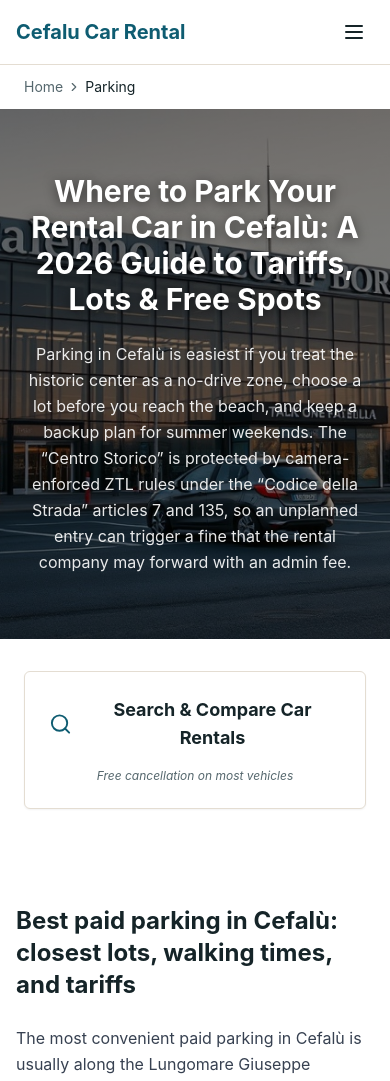
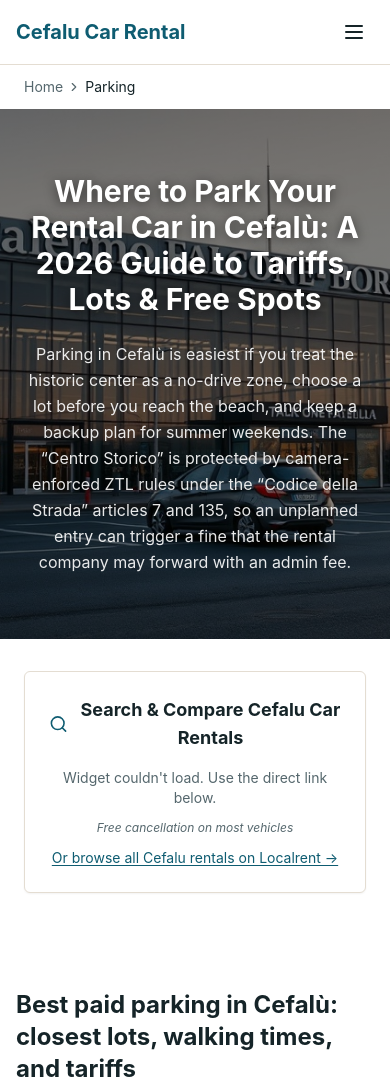
Before and after one commit to LeadGate/cefalu-car-rental, a React (Vite) app: page /parking-in-cefalu in a window 390 px wide. Shown: the top 1081 px of the page. Built offline with nearby package versions, Linux system fonts and the light colour scheme; the HTML template or start-up script is replaced by a standard one.

Commit message:
fix(widget): mobile resilience pattern (idle-defer + fallback link + omit empty city)
Per memory feedback_widget_mobile_resilience.md (2026-05-08 fleet-wide patch)

```diff
--- a/index.html
+++ b/index.html
@@ -2,6 +2,8 @@
 <html lang="en">
   <head>
     <meta charset="UTF-8" />
+    <link rel="preconnect" href="https://tpembd.com" />
+    <link rel="preconnect" href="https://static.localrent.com" />
     <meta name="viewport" content="width=device-width, initial-scale=1.0" />
     <link rel="icon" href="/favicon.ico" sizes="48x48" />
     <link rel="icon" href="/favicon.svg" type="image/svg+xml" />
--- a/src/components/AffiliateWidget.tsx
+++ b/src/components/AffiliateWidget.tsx
@@ -1,21 +1,54 @@
-import { useEffect, useRef } from "react";
+import { useEffect, useRef, useState } from "react";
 import { Search } from "lucide-react";
 
+// Mobile-resilience pattern (memory: feedback_widget_mobile_resilience.md, 2026-05-08)
+// - requestIdleCallback defer (LCP/CLS budget)
+// - omit `&city=` when target city is not in Localrent widget API catalog
+//   (empty value → mobile picker; affiliate dashboard sample omits the key)
+// - visible fallback link to www.localrent.com for Telegram WebView / Safari ITP
+//   environments that block tpembd.com
+// - 8s descendant-count failure detector (widget renders via <div>+<a> only,
+//   so iframe/input/button/form selectors do NOT work)
 const WIDGET_SRC =
-  "https://tpembd.com/content?trs=517071&shmarker=713621.cefalu&powered_by=true&country=13&city=&lang=en&width=100&background=transparent&logo=false&header=false&gearbox=false&cars=false&border=false&footer=false&campaign_id=87&promo_id=4322";
+  "https://tpembd.com/content?trs=517071&shmarker=713621.cefalu&powered_by=true&country=13&lang=en&width=100&background=transparent&logo=false&header=false&gearbox=false&cars=false&border=false&footer=false&campaign_id=87&promo_id=4322";
+
+const FALLBACK_URL = "https://www.localrent.com/en/italy/cefalu/?marker=713621.cefalu";
+const FALLBACK_LABEL = "Or browse all Cefalu rentals on Localrent →";
 
 const AffiliateWidget = () => {
   const containerRef = useRef<HTMLDivElement>(null);
+  const [scriptFailed, setScriptFailed] = useState(false);
 
   useEffect(() => {
-    if (!containerRef.current) return;
-    if (containerRef.current.querySelector("script")) return;
+    if (typeof window === "undefined") return;
+    const node = containerRef.current;
+    if (!node) return;
+    if (node.querySelector("script")) return;
 
-    const script = document.createElement("script");
-    script.async = true;
-    script.src = WIDGET_SRC;
-    script.charset = "utf-8";
-    containerRef.current.appendChild(script);
+    const load = () => {
+      if (!containerRef.current) return;
+      const script = document.createElement("script");
+      script.async = true;
+      script.src = WIDGET_SRC;
+      script.charset = "utf-8";
+      script.onerror = () => setScriptFailed(true);
+      containerRef.current.appendChild(script);
+      window.setTimeout(() => {
+        if (!containerRef.current) return;
+        if (containerRef.current.querySelectorAll("*").length < 6) {
+          setScriptFailed(true);
+        }
+      }, 8000);
+    };
+
+    const w = window as Window & {
+      requestIdleCallback?: (cb: () => void, opts?: { timeout: number }) => number;
+    };
+    if (typeof w.requestIdleCallback === "function") {
+      w.requestIdleCallback(load, { timeout: 2000 });
+    } else {
+      window.setTimeout(load, 1500);
+    }
   }, []);
 
   return (
@@ -24,11 +57,29 @@ const AffiliateWidget = () => {
         <div className="bg-background rounded-lg p-6 text-center border border-border shadow-sm">
           <div className="flex items-center justify-center gap-3 mb-3">
             <Search className="text-primary" size={24} />
-            <h3 className="text-lg font-bold m-0">Search &amp; Compare Car Rentals</h3>
+            <h3 className="text-lg font-bold m-0">Search &amp; Compare Cefalu Car Rentals</h3>
           </div>
-          <div ref={containerRef} className="my-4 rounded-lg max-w-3xl mx-auto overflow-visible" />
+          <div
+            ref={containerRef}
+            className="my-4 rounded-lg max-w-3xl mx-auto overflow-visible"
+          />
+          {scriptFailed && (
+            <p className="text-muted-foreground text-sm mb-2">
+              Widget couldn't load. Use the direct link below.
+            </p>
+          )}
           <p className="text-muted-foreground text-xs italic mt-3">
             Free cancellation on most vehicles
+          </p>
+          <p className="text-sm mt-3">
+            <a
+              href={FALLBACK_URL}
+              target="_blank"
+              rel="noopener nofollow sponsored"
+              className="text-primary underline underline-offset-2 hover:no-underline"
+            >
+              {FALLBACK_LABEL}
+            </a>
           </p>
         </div>
       </div>
```
